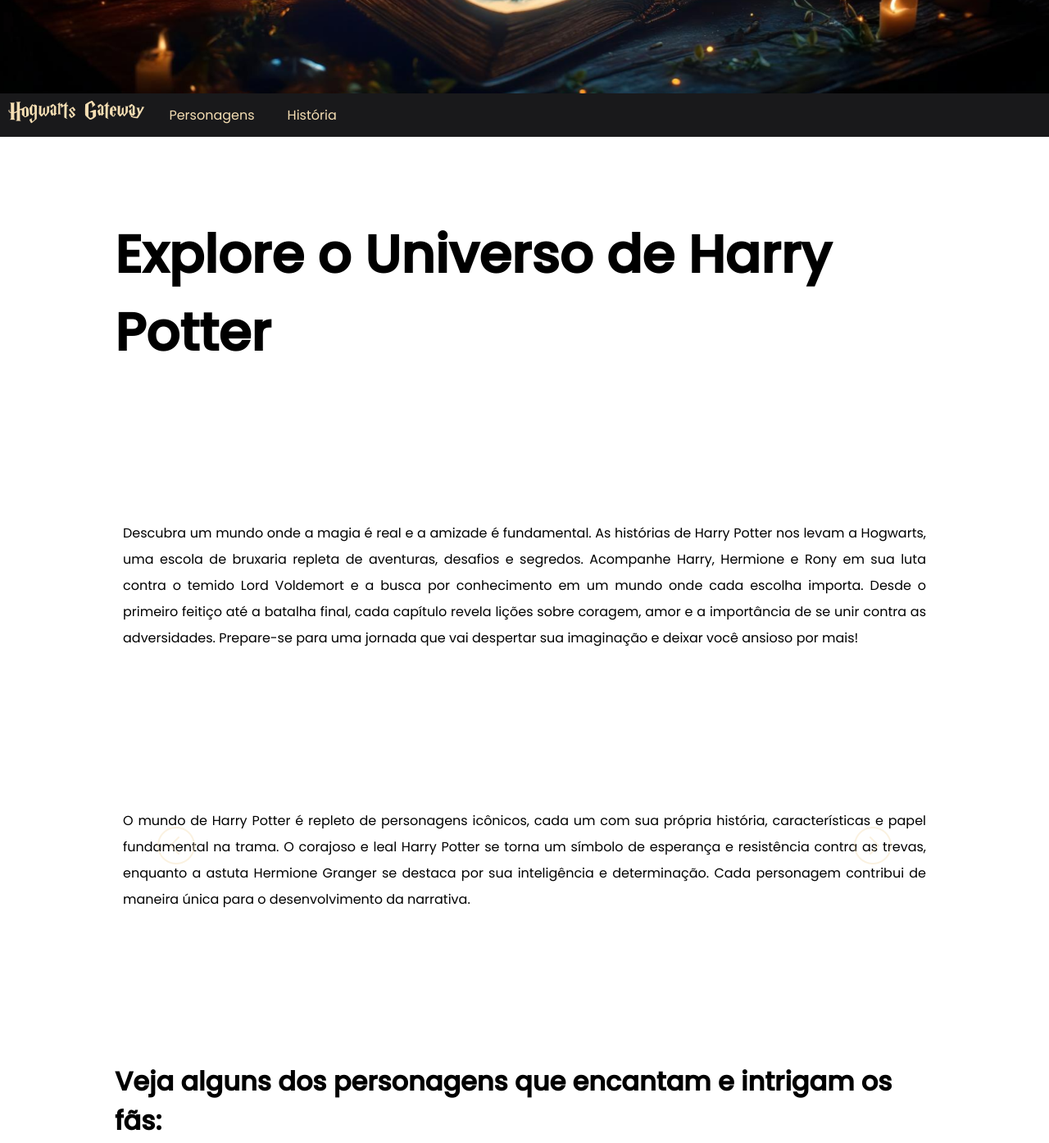
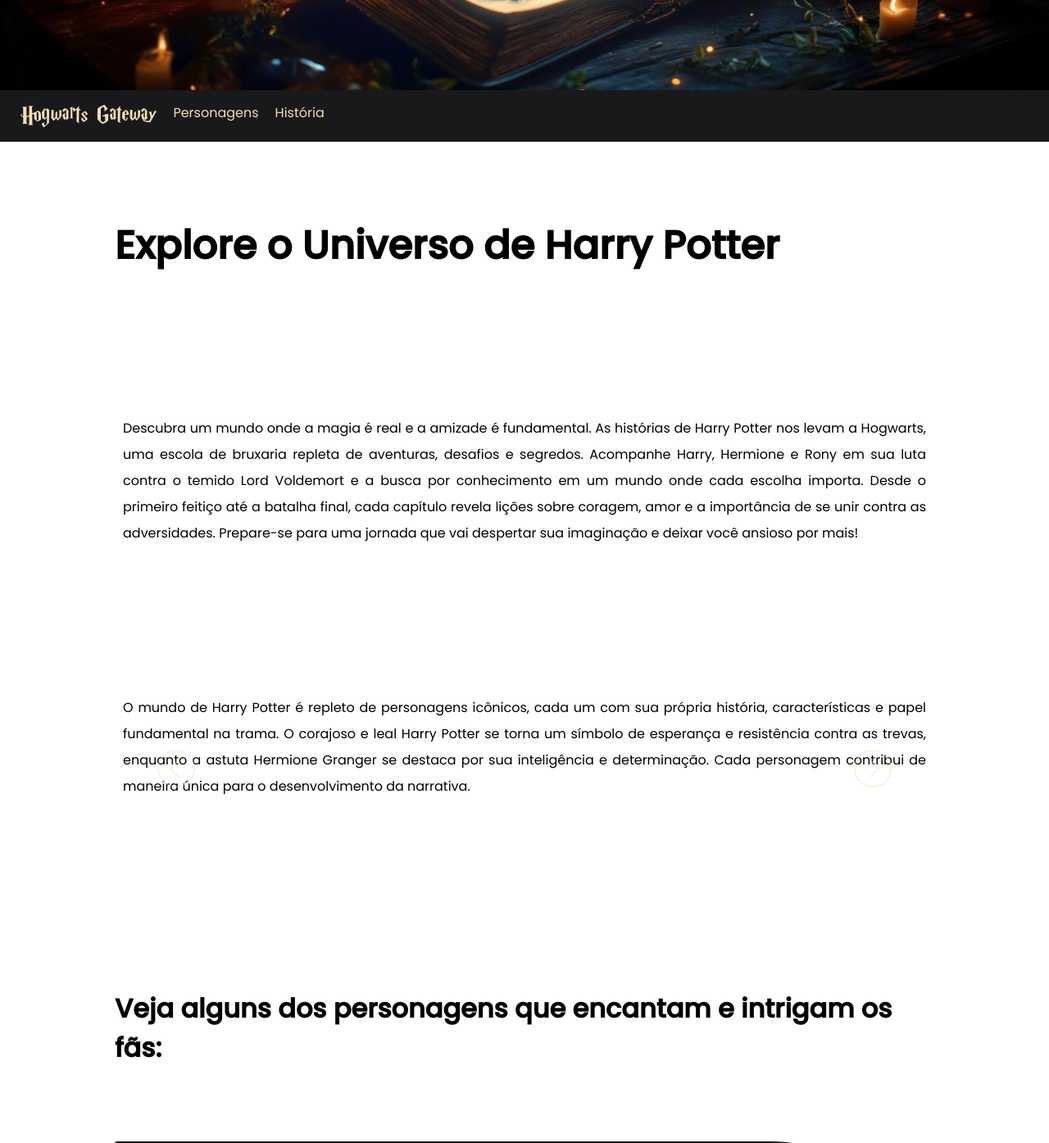
Before and after one commit to allan516/hogwarts-gateway, a plain HTML site: page public/index.html in a window 1280 px wide. Shown: the part 300-1695 px from the top of the page at 82% size. Drawn offline with Linux system fonts and the light colour scheme; no server answers.

Commit message:
navbar fixed

```diff
--- a/public/index.html
+++ b/public/index.html
@@ -6,12 +6,12 @@
     <link rel="stylesheet" href="style.css" />
     <title>Hogwarts Gateway</title>
   </head>
-  <body>
+  <body id="home">
     <header>
       <img class="img-header" src="../images/Sem título.png" />
     </header>
     <nav>
-      <p>Hogwarts Gateway</p>
+      <p><a href="#home" class="home">Hogwarts Gateway</a></p>
       <p>
         <a href="#person">Personagens</a>
         <span></span>
@@ -46,10 +46,12 @@
           de maneira única para o desenvolvimento da narrativa.
         </p>
 
-        <h2>Veja alguns dos personagens que encantam e intrigam os fãs:</h2>
+        <h2 id="person">
+          Veja alguns dos personagens que encantam e intrigam os fãs:
+        </h2>
       </article>
 
-      <article class="characters" id="person">
+      <article class="characters">
         <div id="slider">
           <input type="radio" name="slider" id="slide1" checked />
           <input type="radio" name="slider" id="slide2" />
--- a/public/style.css
+++ b/public/style.css
@@ -27,14 +27,17 @@ header {
 
 nav {
   display: flex;
+  position: sticky;
+  top: -1%;
+  z-index: 3;
+  padding: 15px;
   background-color: #19191b;
 }
 
-nav p {
+nav p > .home {
   text-align: left;
-  padding: 10px;
   font-family: harry, sans-serif;
-  font-size: 4vh;
+  font-size: 2rem;
   color: #f5deb3;
 }
 
@@ -72,7 +75,7 @@ nav a:hover ~ span:nth-child(2) {
   flex-direction: column;
   justify-content: space-around;
   max-width: 1000px;
-  height: 1300px;
+  height: 1200px;
   padding: 10px;
   margin: auto;
 }
@@ -84,10 +87,11 @@ nav a:hover ~ span:nth-child(2) {
 }
 
 .introduction h1 {
-  font-size: 4rem;
+  font-size: 3rem;
 }
 
 .introduction h2 {
+  padding-top: 60px;
   font-size: 2rem;
 }
 
@@ -189,7 +193,7 @@ img.img-hover:hover {
   margin: -180px 0 0 0;
   width: 100%;
   height: 50px;
-  z-index: 3;
+  z-index: 2;
   position: relative;
 }
 #controls label {
@@ -285,7 +289,7 @@ section article h1 {
 
 .books {
   max-width: 900px;
-  padding: 10px;
+  padding: 60px 10px;
   margin: auto;
 }
 
```
